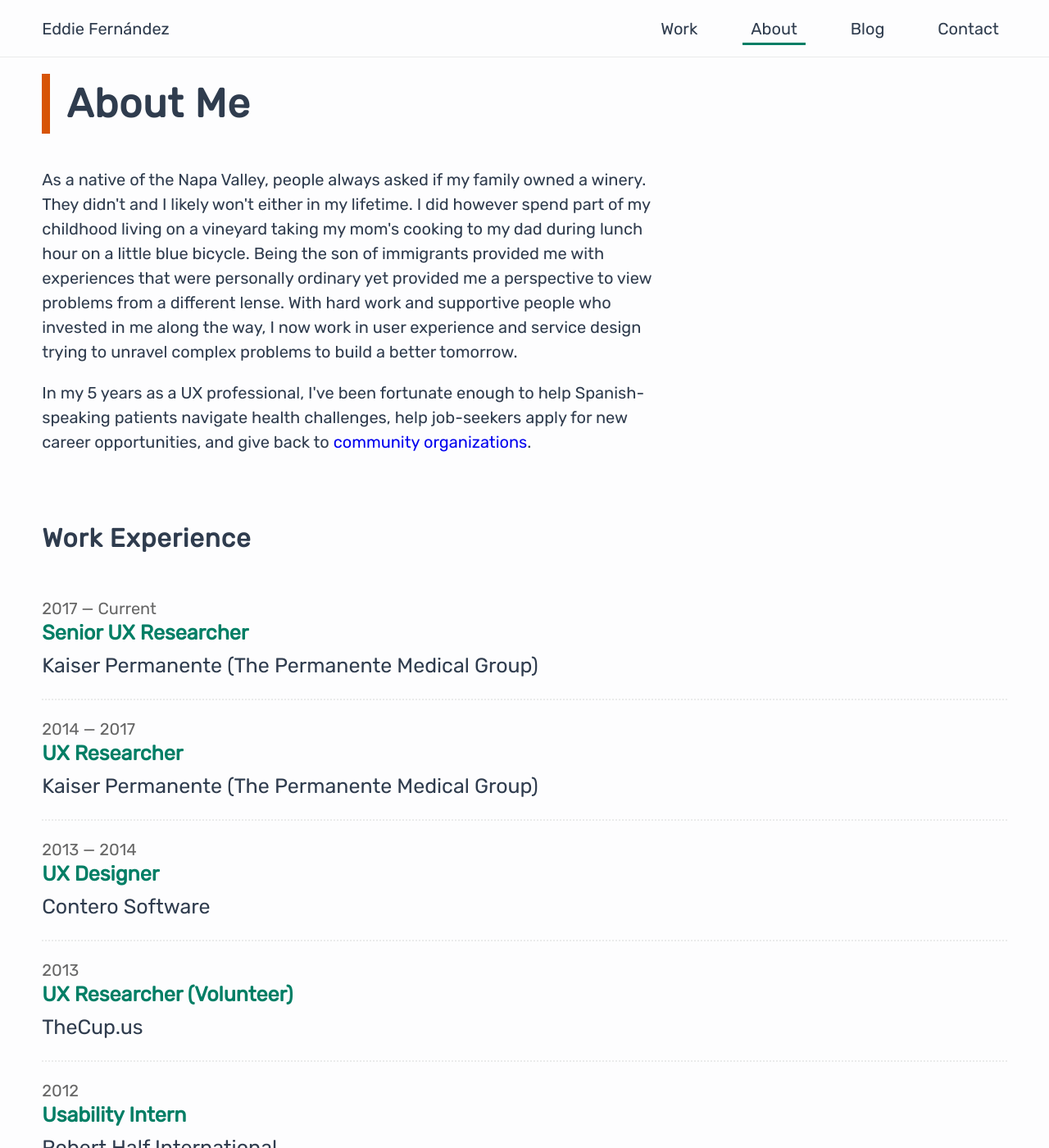
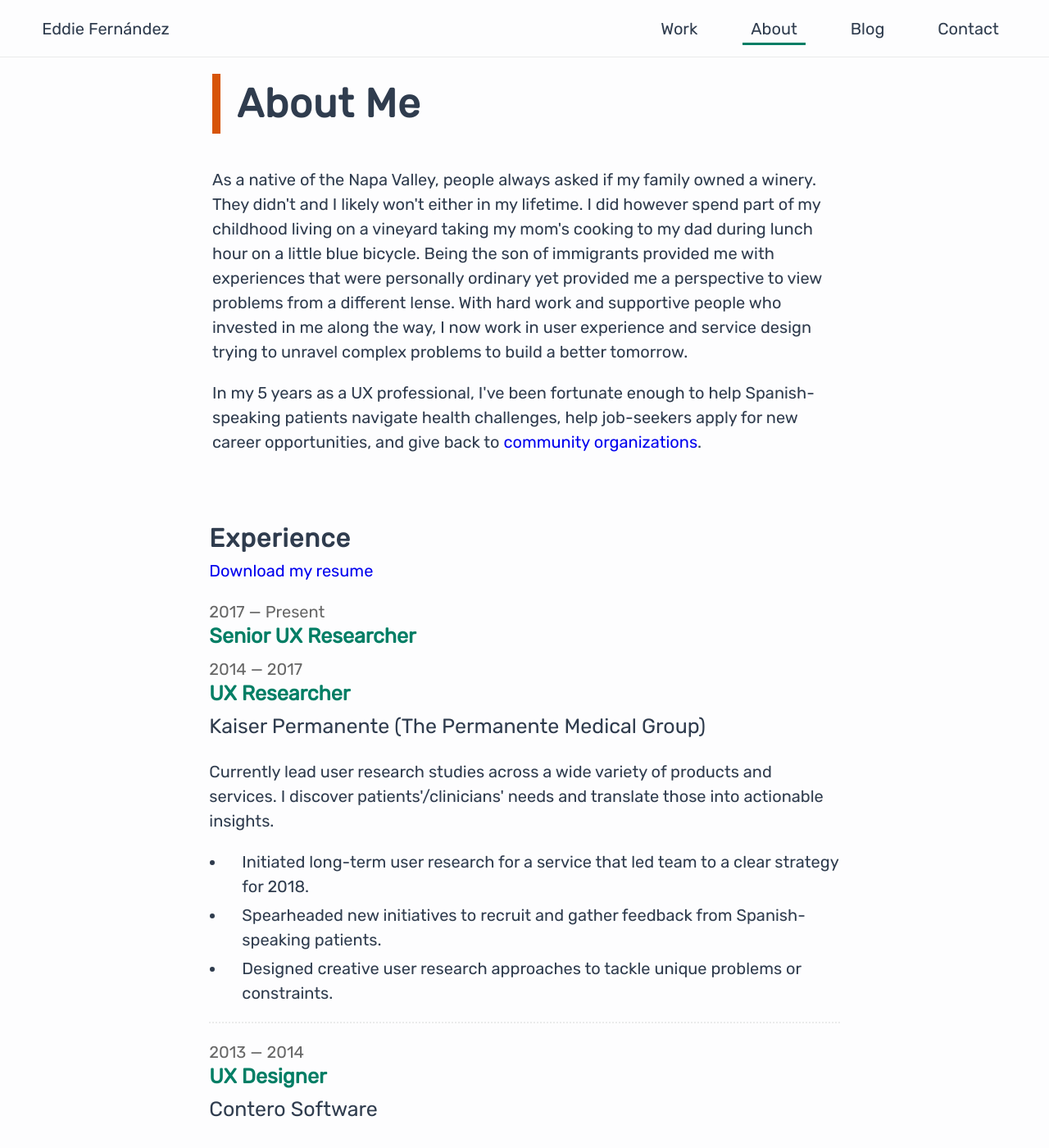
Before and after one commit to edfernan/edfernan.github.io, a Jekyll site: the page built from about/index.html, in a window 1280 px wide and 1400 px high. Shown: the whole window at 82% size. Built offline with Jekyll 4.4.1, drawn with Linux system fonts in a browser that asks for light colours; some of the changed text lies outside the part shown.

Commit message:
Updated about me section to include resume

```diff
--- a/_sass/_layout.scss
+++ b/_sass/_layout.scss
@@ -72,6 +72,10 @@ button, input {
 .zeroed-header {
   margin: 0;
   margin-bottom: $gap05;
+}
+
+.zero {
+  margin: 0;
 }
 
 
@@ -159,8 +163,20 @@ time, .date {
   display: none;
 }
 
+.gap-top {
+  margin-top: $gap1;
+}
+
 .gap-right {
   margin-right: $gap1;
+}
+
+.gap-bottom {
+  margin-bottom: $gap1;
+}
+
+.gap-bottom-large {
+  margin-bottom: $gap3;
 }
 
 // Components
@@ -228,6 +244,15 @@ input, textarea {
 
 textarea {
   min-height: 8ch;
+}
+
+ul {
+  padding-left: 1rem;
+}
+
+li {
+  padding-left: 1rem;
+  max-width: 59ch;
 }
 
 // Layout: Basic Width Settings
--- a/about/index.html
+++ b/about/index.html
@@ -3,42 +3,64 @@ layout: default
 description: A brief look at Eddie Fernandez's background in UX and
 ---
 
-<section class="full-col">
+<section class="full-col align-center-horiz">
   <h1 class="styled-header">About Me</h1>
   <p>As a native of the Napa Valley, people always asked if my family owned a winery. They didn't and I likely won't either in my lifetime. I did however spend part of my childhood living on a vineyard taking  my mom's cooking to my dad during lunch hour on a little blue bicycle. Being the son of immigrants provided me with experiences that were personally ordinary yet provided me a perspective to view problems from a different lense. With hard work and supportive people who invested in me along the way, I now work in user experience and service design trying to unravel complex problems to build a better tomorrow.</p>
 
   <p>In my 5 years as a UX professional, I've been fortunate enough to help Spanish-speaking patients navigate health challenges, help job-seekers apply for new career opportunities, and give back to <a href="https://www.summersearch.org/">community organizations</a>.</p>
 </section>
 
-<section class="full-col">
-  <h2 class="text3">Work Experience</h2>
+<section class="full-col align-center-horiz">
+  <h2 class="text3 zero">Experience</h2>
+  <a class="gap-bottom-large" href="https://dl.dropboxusercontent.com/s/7pfk2itr0zsgmwe/Fernandez_Resume_p.pdf?dl=0">Download my resume</a>
   <div class="position">
-    <p class="date">2017 &mdash; Current</p>
+    <p class="date">2017 &mdash; Present</p>
     <p class="text4 label zeroed-header">Senior UX Researcher</p>
-    <p class="text4">Kaiser Permanente (The Permanente Medical Group)</p>
-  </div>
-
-  <div class="position">
     <p class="date">2014 &mdash; 2017</p>
     <p class="text4 label zeroed-header">UX Researcher</p>
     <p class="text4">Kaiser Permanente (The Permanente Medical Group)</p>
+    <p>Currently lead user research studies across a wide variety of products and services. I discover patients'/clinicians' needs and translate those into actionable insights.</p>
+    <ul>
+      <li>Initiated long-term user research for a service that led team to a clear strategy for 2018.</li>
+      <li>Spearheaded new initiatives to recruit and gather feedback from Spanish-speaking patients.</li>
+      <li>Designed creative user research approaches to tackle unique problems or constraints.</li>
+    </ul>
   </div>
 
   <div class="position">
     <p class="date">2013 &mdash; 2014</p>
     <p class="text4 label zeroed-header">UX Designer</p>
     <p class="text4">Contero Software</p>
+    <ul>
+      <li>Analyzed the fit of a product built to serve county and city governments.</li>
+      <li>Designed a minimum viable product alongside a small team of developers.</li>
+    </ul>
   </div>
 
   <div class="position">
     <p class="date">2013</p>
     <p class="text4 label zeroed-header">UX Researcher (Volunteer)</p>
     <p class="text4">TheCup.us</p>
+    <ul>
+      <li>Established an information architecture that accounted for the direct content needs of users.</li>
+      <li>Informed a redesign using surveys, competitive analysis, user interviews, and personas to capture user behavior.</li>
+    </ul>
   </div>
 
   <div class="position">
     <p class="date">2012</p>
     <p class="text4 label zeroed-header">Usability Intern</p>
     <p class="text4">Robert Half International</p>
+    <ul>
+      <li>Improved completion rates of a profile creation flow by 22% through user testing.</li>
+    </ul>
+  </div>
+
+  <h2 class="text3 gap-top">Community Service</h2>
+  <div class="posiition">
+    <p class="date">2015 &mdash; Present</p>
+    <p class="text4 label zeroed-header">Chair (Bay Area)</p>
+    <p class="text4">Summer Search Alumni Board</p>
+    <p>The Alumni Board enables alumni to continue engagement with Summer Search and the alumni network. We create value through professional development, volunteerism, giving, and networking.</p>
   </div>
 </section>
--- a/index.html
+++ b/index.html
@@ -9,9 +9,9 @@ description: Eddie Fernandez is a UX Researcher and Service Designer based in th
     &iexcl;Hola! I am Eddie Fern&aacute;ndez<br />
   </h1>
 
-  <p>I am a <em class="inline-em">UX Researcher and Service Designer</em>. I help you learn the insights that build valuable products and services. Together we can build consensus across teams and create a future worth creating.</p>
+  <p>I am a <em class="inline-em">UX Researcher and Service Designer</em>. I help learn the insights that build valuable products and services. Together we can build consensus across teams and create a future worth creating.</p>
 
-  <p>If you have make a positive impact for our communities and need someone to untangle complex problems. Get in touch!</p>
+  <p>If you make a positive impact for our communities and need someone who thrives in understanding large messy problems. Get in touch!</p>
 </section>
 
 <section class="right-col align-center-vert">
```
